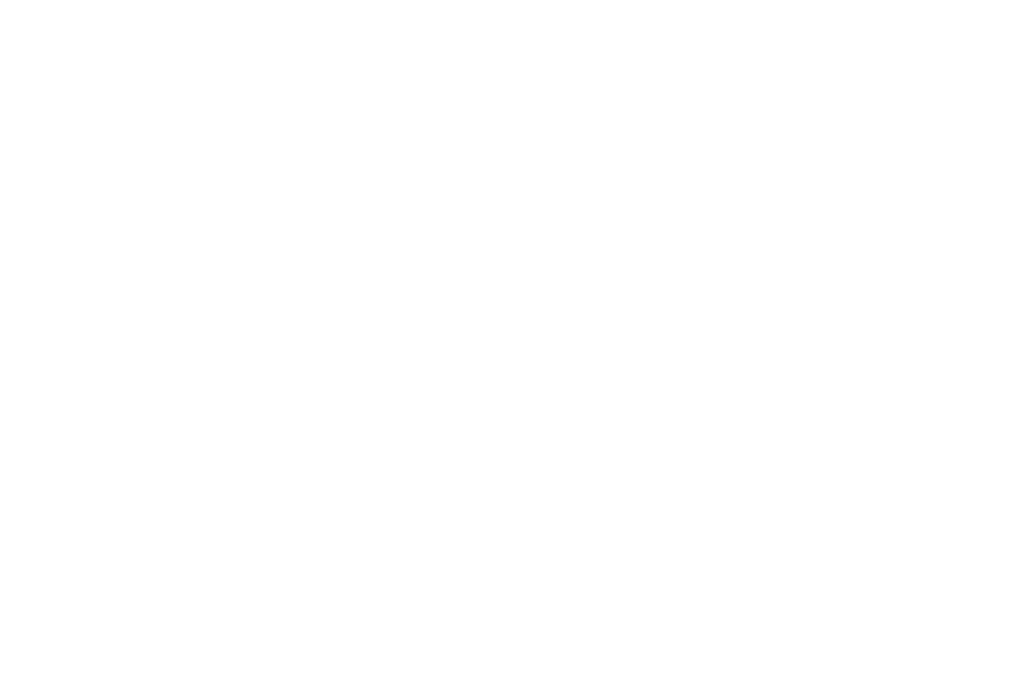
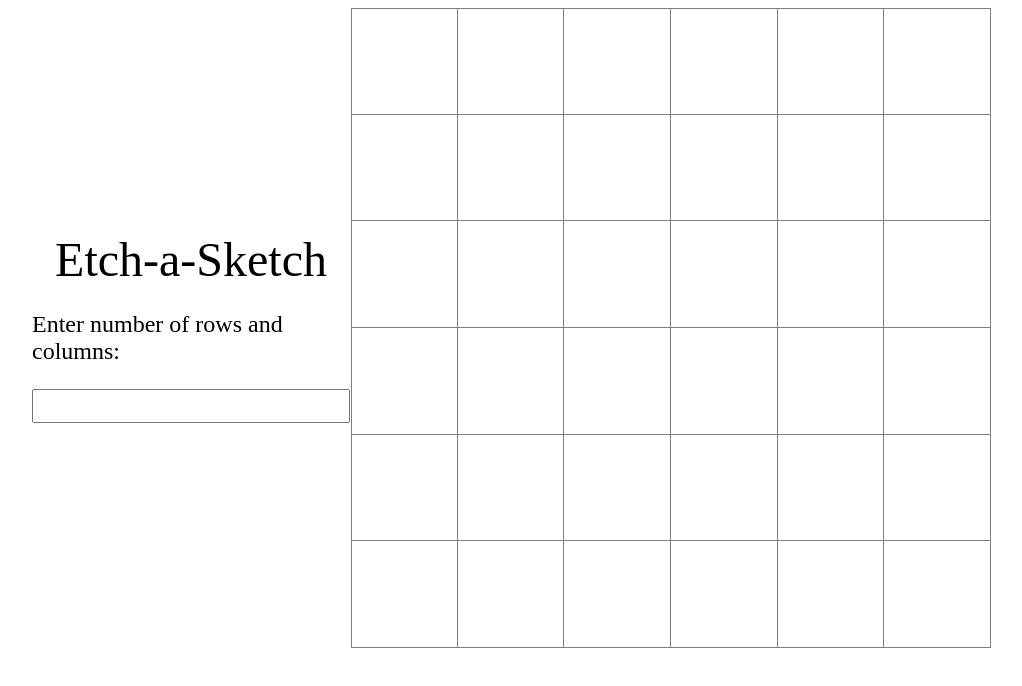
Before and after one commit to johann219/etch-a-sketch, a plain HTML site: page etch-a-sketch.html in a window 1280 px wide. Shown: the whole page, without its empty margins (129-1151 px from the left). Drawn offline with Linux system fonts and the light colour scheme.

Commit message:
Implement basic functionality

```diff
--- a/etch-a-sketch.html
+++ b/etch-a-sketch.html
@@ -8,5 +8,17 @@
         <title>Etch-A-Sketch</title>
     </head>
     <body>
+      <div class="settings__container">
+        <div class="settings__caption">Etch-a-Sketch</div>
+        <div class="settings__input">
+          <p class="settings__input--caption">Enter number of rows and columns:</p>
+          <input class="grid__control" type="text">
+        </div>
+      </div>
+      <div class="grid__container">
+        <template id="grid__cell">
+          <div class="grid__cell"></div>
+        </template>
+      </div>
     </body>
 </html>
--- a/script.js
+++ b/script.js
@@ -0,0 +1,62 @@
+const GRID_SIZE = 640;
+const RANDOM_COLOR_MIN = 0;
+const RANDOM_COLOR_MAX = 255;
+
+const gridCellTemplateElement = document.querySelector('#grid__cell').content.querySelector('div');
+const gridContainerElement = document.querySelector('.grid__container');
+
+gridCellTemplateElement.innerHTML = '';
+
+const getRandomInteger = (min, max) => {
+  min = Math.ceil(min);
+  max = Math.floor(max);
+  return Math.floor(Math.random() * (max - min + 1)) + min;
+};
+
+const getRandomColor = () => {
+  const red = getRandomInteger(RANDOM_COLOR_MIN, RANDOM_COLOR_MAX);
+  const green = getRandomInteger(RANDOM_COLOR_MIN, RANDOM_COLOR_MAX);
+  const blue = getRandomInteger(RANDOM_COLOR_MIN, RANDOM_COLOR_MAX);
+
+  return `rgb(${red}, ${green}, ${blue})`;
+};
+
+const colorElementRandom = (element, color) => {
+  element.style.backgroundColor = color;
+};
+
+
+const calculateCellSide = (cellAmount) => GRID_SIZE / cellAmount;
+
+const createGrid = (cellAmount) => {
+  for(let i = 0; i < cellAmount; i++) {
+    const gridRowElement = document.createElement('div');
+    gridRowElement.classList.add('grid__row');
+
+    for(let j = 0; j < cellAmount; j++) {
+      const gridCellElement = gridCellTemplateElement.cloneNode(true);
+      const cellSide = calculateCellSide(cellAmount);
+
+      gridCellElement.style.width = `${cellSide}px`;
+      gridCellElement.style.height = `${cellSide}px`;
+
+      if (j === 0) {
+        gridCellElement.classList.add('grid__column--leftmost');
+      }
+      if (i === 0) {
+        gridCellElement.classList.add('grid__row--topmost');
+      }
+      gridRowElement.append(gridCellElement);
+    }
+
+    gridContainerElement.append(gridRowElement);
+  }
+};
+
+createGrid(6);
+
+gridContainerElement.addEventListener('mouseover', (evt) => {
+  if (evt.target.closest('.grid__cell')) {
+    colorElementRandom(evt.target, getRandomColor());
+  }
+});
--- a/styles.css
+++ b/styles.css
@@ -0,0 +1,49 @@
+* {
+  box-sizing: border-box;
+}
+
+body {
+  display: flex;
+  justify-content: center;
+}
+.grid__container {
+  display: flex;
+  flex-direction: column;
+}
+
+.grid__row {
+  display: flex;
+}
+
+.grid__cell {
+  border-bottom: 1px solid rgb(127, 127, 127);
+  border-right: 1px solid rgb(127, 127, 127);
+}
+
+.grid__row--topmost {
+  border-top: 1px solid rgb(127, 127, 127);
+}
+
+.grid__column--leftmost {
+  border-left: 1px solid rgb(127, 127, 127);
+}
+
+.settings__container {
+  width: 280px;
+  display: flex;
+  flex-direction: column;
+  justify-content: center;
+  align-items: center;
+  margin: 20px;
+}
+
+.settings__caption {
+  font-size: 48px;
+}
+
+.settings__input {
+  font-size: 24px;
+}
+.grid__control {
+  font-size: 24px;
+}
```
